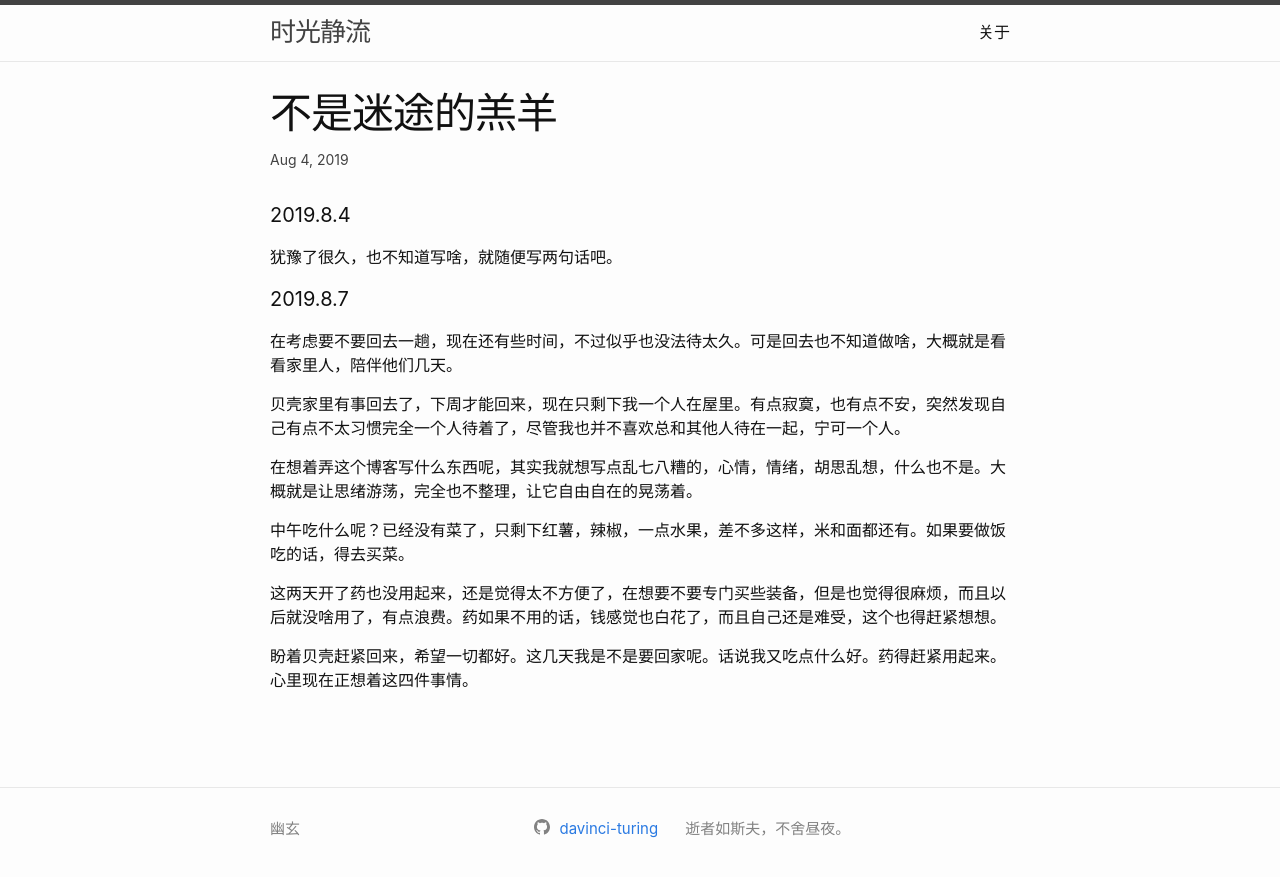
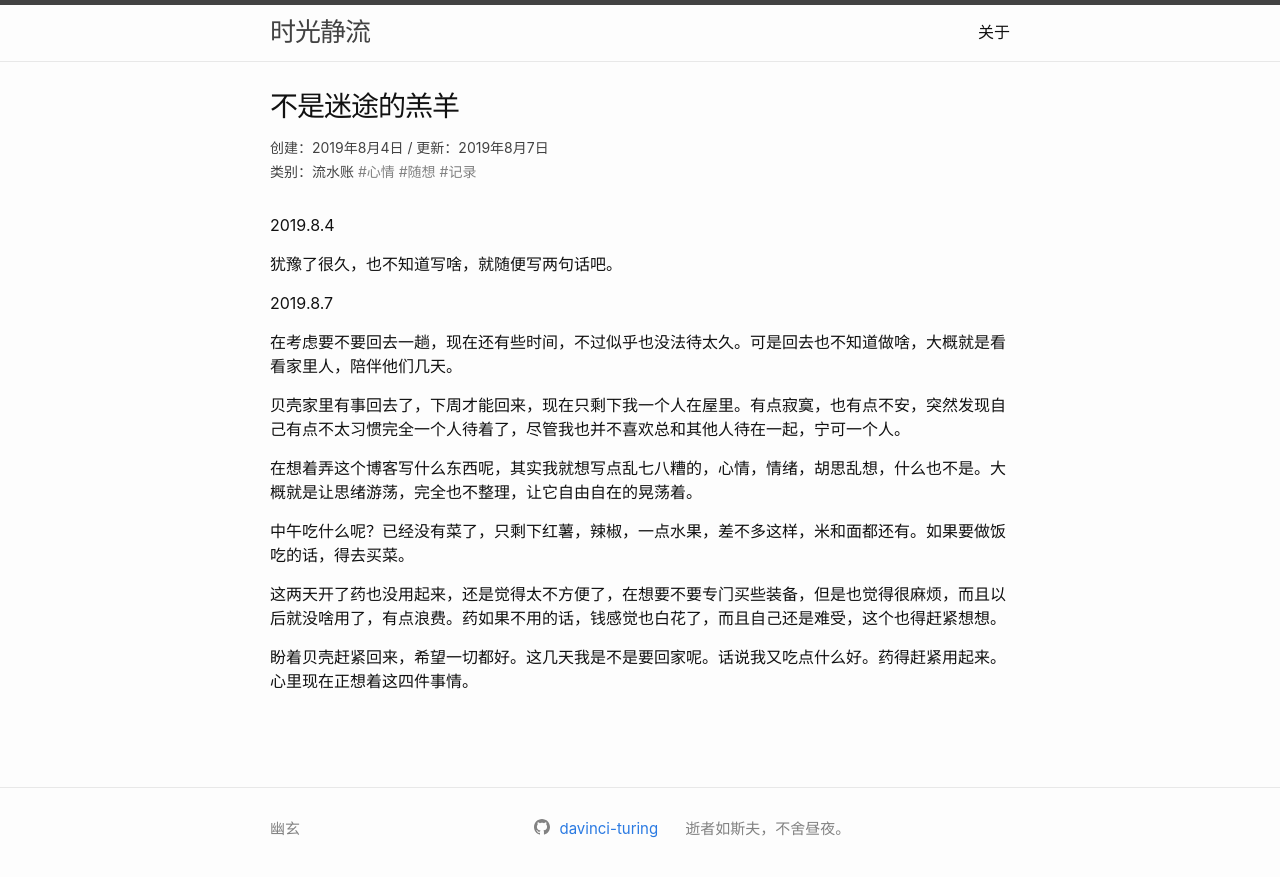
Before and after one commit to davinci-turing/davinci-turing.github.io, a Jekyll site: the page built from _posts/2019-08-04-no-idea-what-to-write.markdown, in a window 1280 px wide. Shown: the top 877 px of the page. Built offline with Jekyll 4.4.1, drawn with Linux system fonts in a browser that asks for light colours.

Commit message:
Adjust page template and style.

```diff
--- a/_layouts/default.html
+++ b/_layouts/default.html
@@ -1,5 +1,5 @@
 <!DOCTYPE html>
-<html lang="{{ page.lang | default: site.lang | default: "en" }}">
+<html lang="{{ page.lang | default: site.lang | default: "zh" }}">
 
   {%- include head.html -%}
 
--- a/_layouts/post.html
+++ b/_layouts/post.html
@@ -6,13 +6,22 @@ layout: default
   <header class="post-header">
     <h1 class="post-title p-name" itemprop="name headline">{{ page.title | escape }}</h1>
     <p class="post-meta">
-      <time class="dt-published" datetime="{{ page.date | date_to_xmlschema }}" itemprop="datePublished">
-        {%- assign date_format = site.minima.date_format | default: "%b %-d, %Y" -%}
-        {{ page.date | date: date_format }}
-      </time>
       {%- if page.author -%}
-        • <span itemprop="author" itemscope itemtype="http://schema.org/Person"><span class="p-author h-card" itemprop="name">{{ page.author }}</span></span>
-      {%- endif -%}</p>
+      <div itemprop="author" itemscope itemtype="http://schema.org/Person"><span class="p-author h-card" itemprop="name"><span class="post-meta">作者：{{ page.author }}</span></span></div>
+      {%- endif -%}
+      <div><time class="dt-published" datetime="{{ page.date | date_to_xmlschema }}" itemprop="datePublished">
+        {%- assign date_format = site.minima.date_format | default: "%Y年%-m月%-d日" -%}
+        <span class="post-meta">创建：{{ page.date | date: date_format }} / 更新：{{ page.date_update | date: date_format }}</span>
+      </time></div>
+      <div>
+        <span class="post-meta">类别：{{ page.categories }}</span>
+        {%- if page.tags.size > 0 -%}
+        {%- for tag in page.tags -%}
+        <span class="post-meta-tag"> #{{ tag }}</span>
+        {%- endfor -%}
+        {%- endif -%}
+      </div>
+    </p>
   </header>
 
   <div class="post-content e-content" itemprop="articleBody">
--- a/_sass/minima/_layout.scss
+++ b/_sass/minima/_layout.scss
@@ -223,12 +223,12 @@
 }
 
 .post-title {
-  @include relative-font-size(2.625);
+  @include relative-font-size(1.75);
   letter-spacing: -1px;
   line-height: 1;
 
   @include media-query($on-laptop) {
-    @include relative-font-size(2.25);
+    @include relative-font-size(1.5);
   }
 }
 
@@ -236,26 +236,26 @@
   margin-bottom: $spacing-unit;
 
   h2 {
-    @include relative-font-size(2);
+    @include relative-font-size(1.375);
 
     @include media-query($on-laptop) {
-      @include relative-font-size(1.75);
+      @include relative-font-size(1.25);
     }
   }
 
   h3 {
-    @include relative-font-size(1.625);
-
-    @include media-query($on-laptop) {
-      @include relative-font-size(1.375);
-    }
-  }
-
-  h4 {
     @include relative-font-size(1.25);
 
     @include media-query($on-laptop) {
       @include relative-font-size(1.125);
     }
   }
+
+  h4 {
+    @include relative-font-size(1);
+
+    @include media-query($on-laptop) {
+      @include relative-font-size(1);
+    }
+  }
 }
```
Also changed, not shown: _layouts/home.html (+5 -5 lines).
